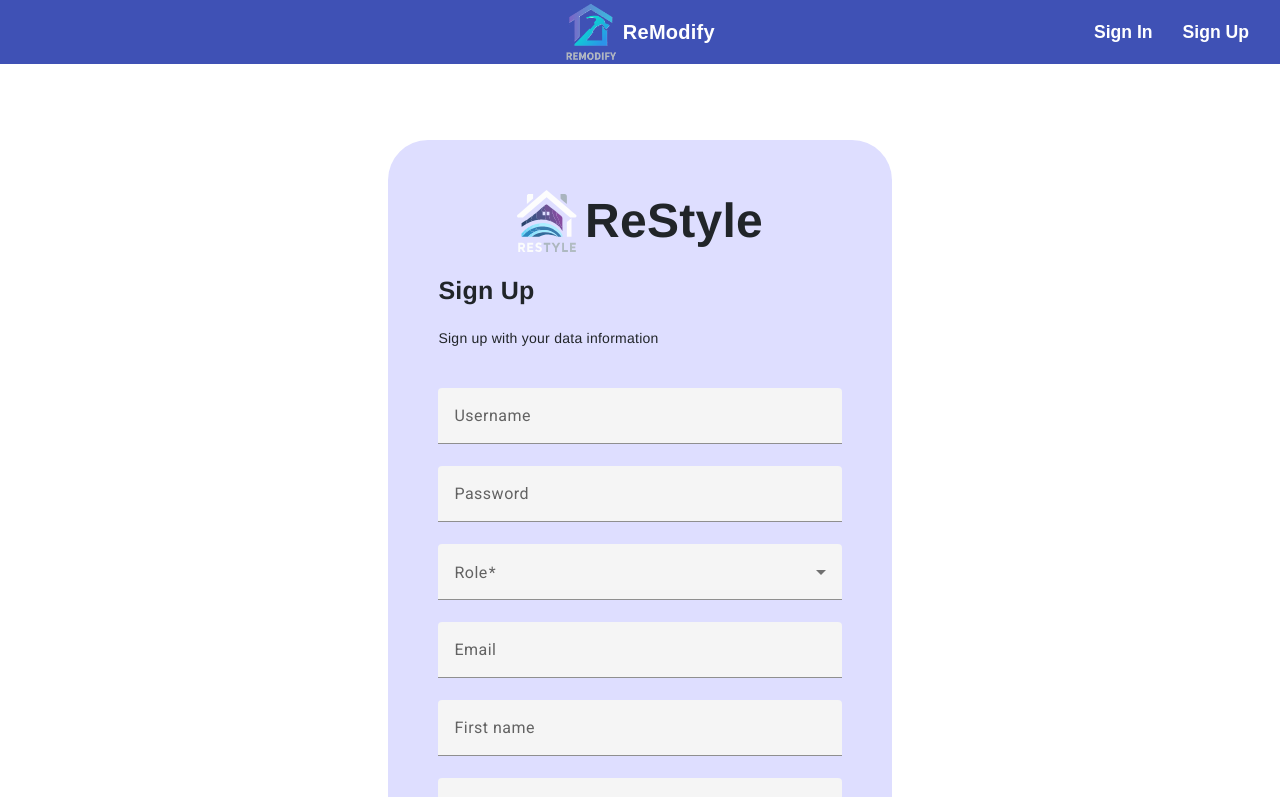
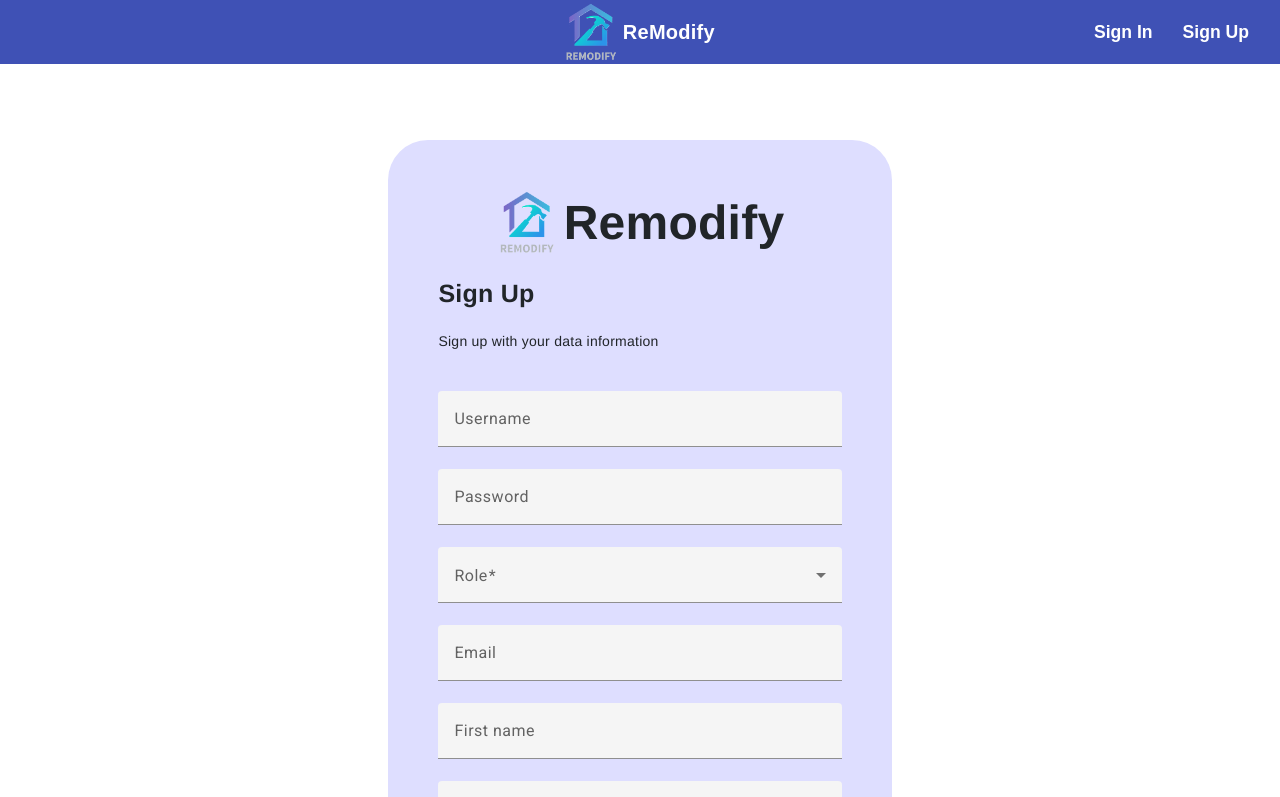
Before and after one commit to InnovaSoft-SI657-2402-SW72/Remodify-Frontend, an Angular app: page /home/sign-up in a window 1280 px wide. Shown: the top 797 px of the page. Built offline with nearby package versions, Linux system fonts and the light colour scheme.

Commit message:
fix(log): fix img of signin and signup

```diff
--- a/src/app/reStyle/security/pages/sign-in/sign-in.component.html
+++ b/src/app/reStyle/security/pages/sign-in/sign-in.component.html
@@ -5,7 +5,7 @@
         <div class="login-form-container" >
 
             <div class="login-logo">
-                <img src="assets/images/logo-ReStyle.svg" alt="ReStyle logo" class="logo-image">
+                <img src="/assets/images/LogoRemodify.png" alt="Remodify logo" class="logo-image">
                 <span class="logo-text">Remodify</span>
             </div>
 
--- a/src/app/reStyle/security/pages/sign-up/sign-up.component.html
+++ b/src/app/reStyle/security/pages/sign-up/sign-up.component.html
@@ -4,8 +4,8 @@
     <div class="signup-section">
         <div class="signup-form-container">
             <div class="signup-logo">
-                <img src="assets/images/logo-ReStyle.svg" alt="ReStyle logo" class="logo-image">
-                <span class="logo-text">ReStyle</span>
+                <img src="/assets/images/LogoRemodify.png" alt="Remodify logo" class="logo-image">
+                <span class="logo-text">Remodify</span>
             </div>
 
             <span class="signup-form-title">Sign Up</span>
```
